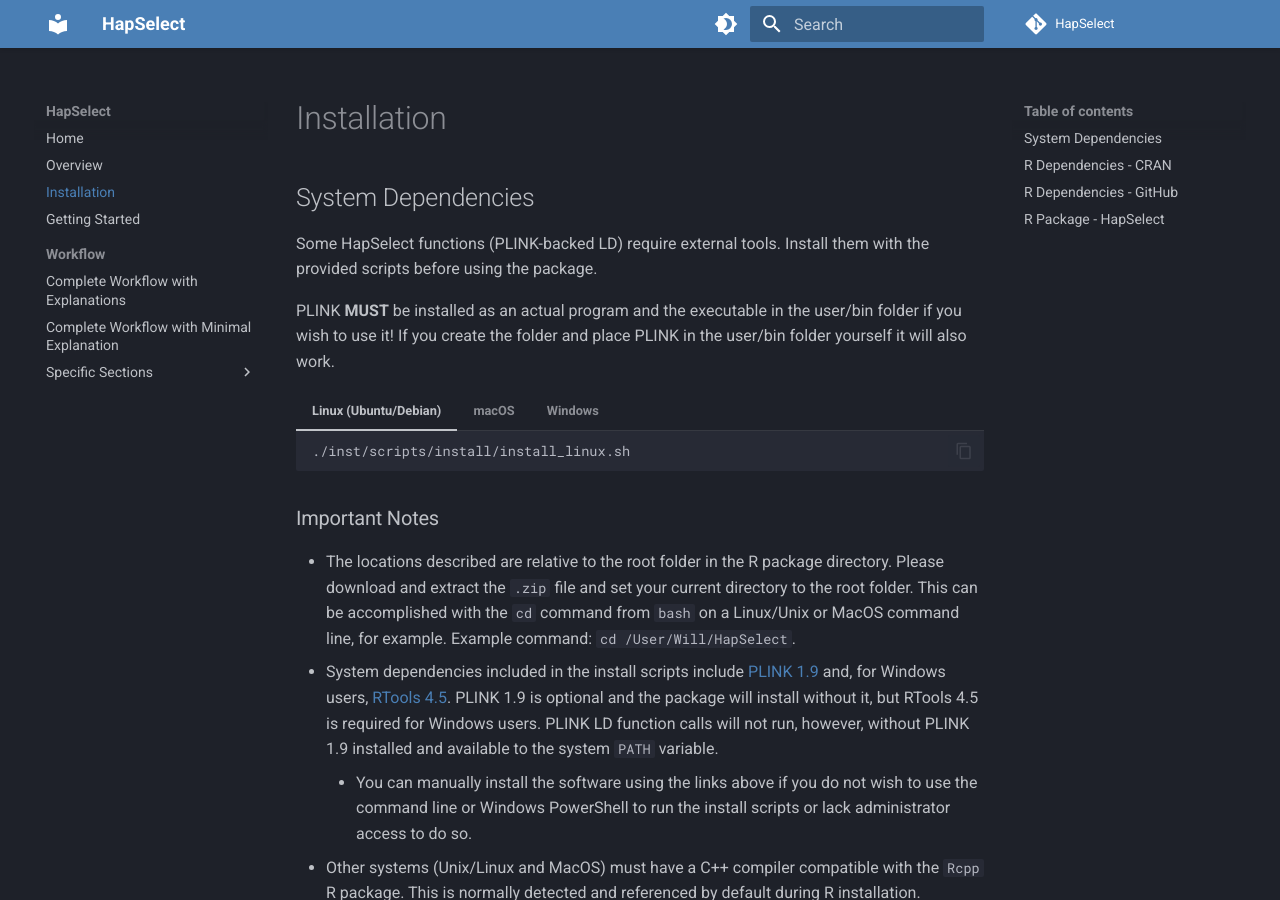
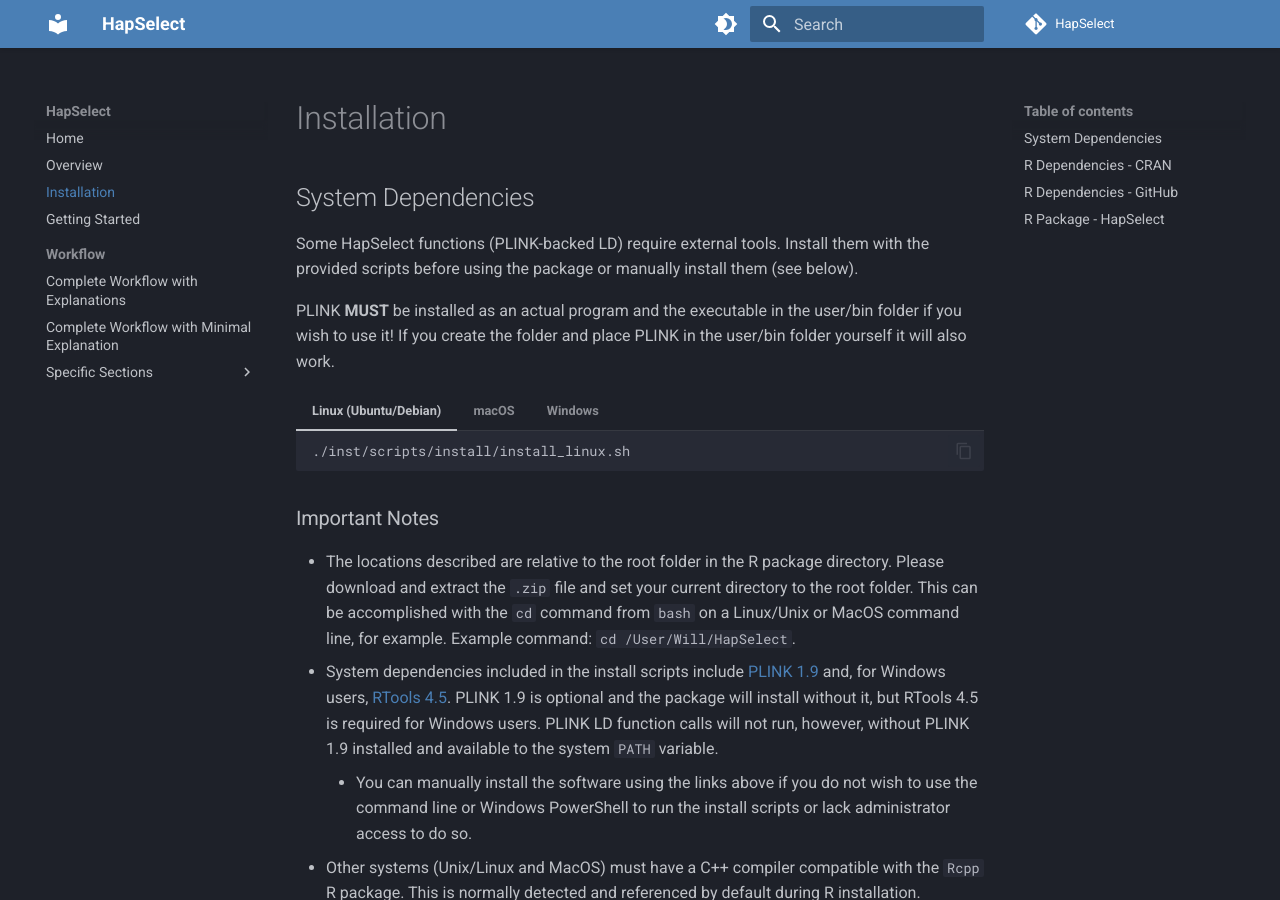
Before and after one commit to wrshf7/HapSelect-Docs, an MkDocs documentation site: the page built from docs/installation.md, in a window 1280 px wide and 900 px high. Built offline with MkDocs 1.6.1 and Material for MkDocs 9.7.7, drawn with Linux system fonts in a browser that asks for light colours; comment, search, counter and statistics services are not loaded.

Commit message:
Update installation.md

```diff
--- a/docs/installation.md
+++ b/docs/installation.md
@@ -2,7 +2,7 @@
 
 ## System Dependencies
 
-Some HapSelect functions (PLINK-backed LD) require external tools. Install them with the provided scripts before using the package.
+Some HapSelect functions (PLINK-backed LD) require external tools. Install them with the provided scripts before using the package or manually install them (see below).
 
 PLINK **MUST** be installed as an actual program and the executable in the user/bin folder if you wish to use it! If you create the folder and place PLINK in the user/bin folder yourself it will also work.
 
```
